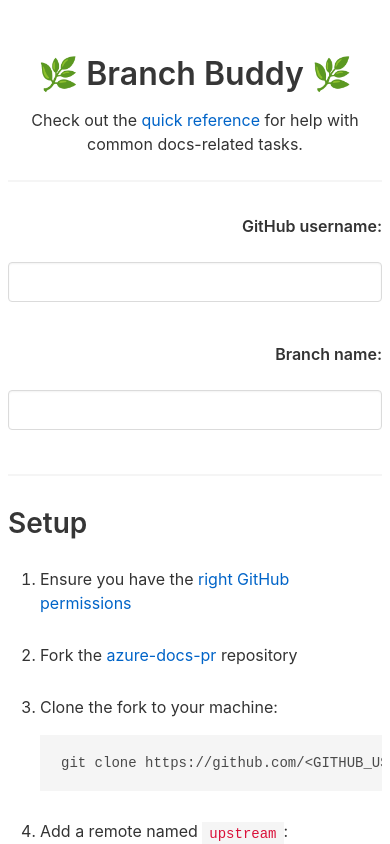
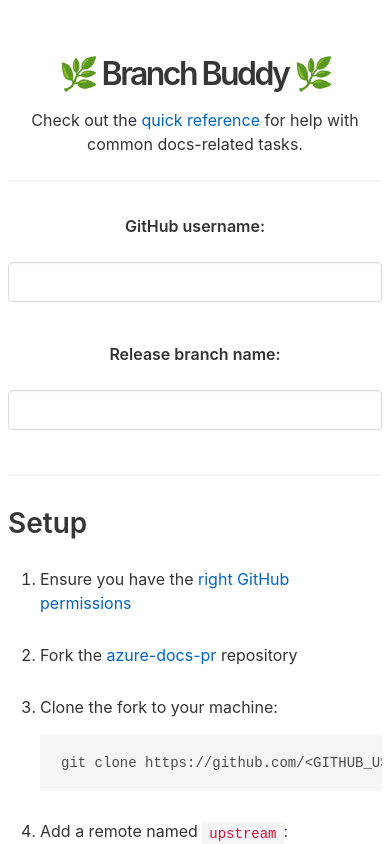
Before and after one commit to craigshoemaker/branch-buddy, a Svelte app: page / in a window 390 px wide. Shown: the top 844 px of the page. Built offline with nearby package versions, Linux system fonts and the light colour scheme.

Commit message:
Add responsive classes

```diff
--- a/src/App.svelte
+++ b/src/App.svelte
@@ -79,7 +79,7 @@
     <div class="column is-one-fifth">
       <label
         for="github-name"
-        class="mt-2 has-text-weight-semibold has-text-right"
+        class="mt-2 has-text-weight-semibold has-text-right-desktop has-text-centered-mobile"
         >GitHub username:</label
       >
     </div>
@@ -101,7 +101,8 @@
     <div class="column is-one-fifth">
       <label
         for="branch-name"
-        class="mt-2 has-text-weight-semibold has-text-right">Branch name:</label
+        class="mt-2 has-text-weight-semibold  has-text-right-desktop has-text-centered-mobile"
+        >Release branch name:</label
       >
     </div>
     <div class="column">
@@ -129,4 +130,8 @@
   main {
     padding-bottom: 6em;
   }
+
+  h1 {
+    letter-spacing: -0.08em;
+  }
 </style>
```
